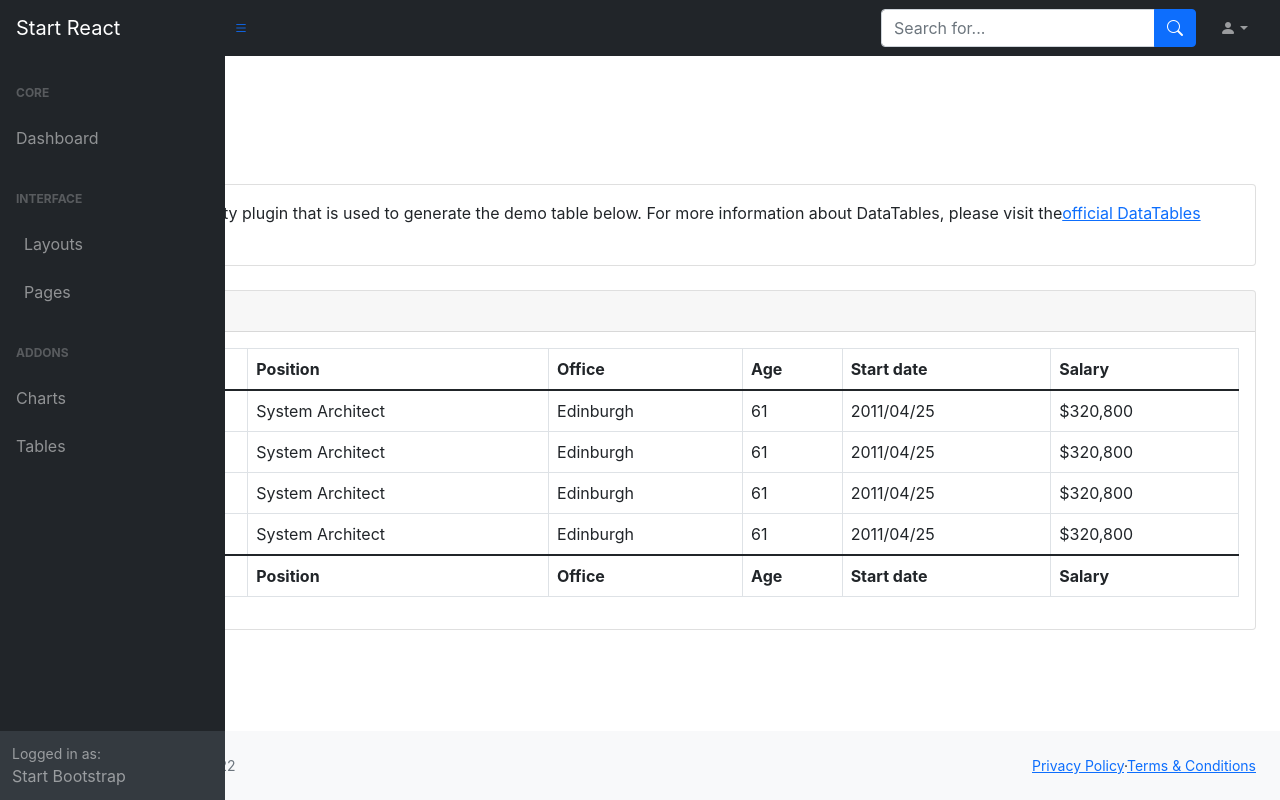
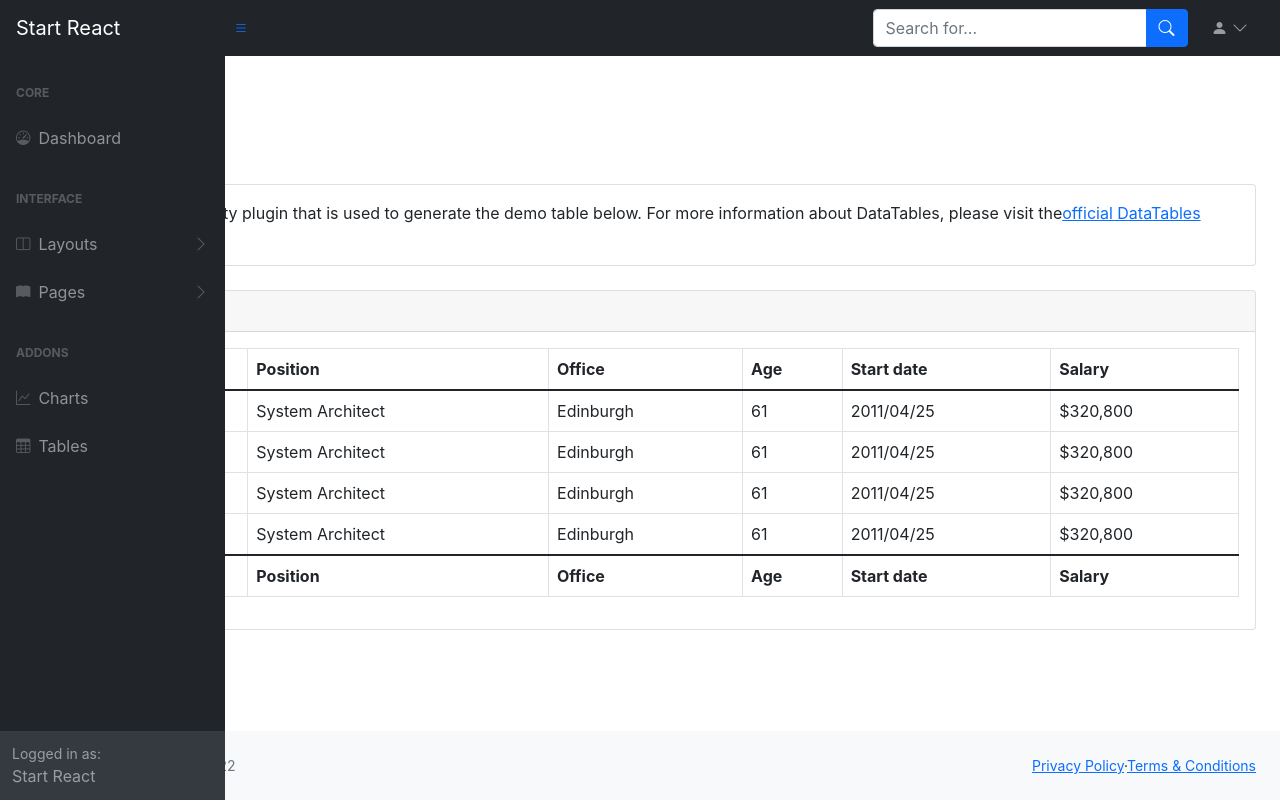
Before and after one commit to Noums26/hei-td00-el1-pt2-react, a React (Create React App) app: page / in a window 1280 px wide. Built offline with nearby package versions, Linux system fonts and the light colour scheme; the HTML template or start-up script is replaced by a standard one.

Commit message:
feat: implementation Table

```diff
--- a/src/App.js
+++ b/src/App.js
@@ -5,7 +5,7 @@ import Table from './pages/Table';
 
 function App() {
   return (
-    <div>
+    <div className="sb-nav-fixed">
       <NavigationBar />
       <Table />
     </div>
--- /dev/null
+++ b/src/components/LogedIn.js
@@ -0,0 +1,12 @@
+import React from 'react';
+
+const LogedIn = ({identifiant}) => {
+    return (
+        <div className="sb-sidenav-footer">
+            <div className="small">Logged in as:</div>
+            {identifiant}
+        </div>
+    );
+};
+
+export default LogedIn;
--- a/src/components/NavigationBar.js
+++ b/src/components/NavigationBar.js
@@ -1,6 +1,33 @@
-import React from 'react';
+import React, { Fragment } from 'react';
 import Search from './Search';
 import { SideNavBtn } from './SideNav';
+
+export const NavMenuCollapseControler = ({cible, icon}) => {
+    let stat = false
+
+    const collapseToggle = (cible) => {
+        const comp = document.getElementById(cible)
+
+        stat = !stat
+        stat ? comp.className="" : comp.className="collapse"
+    }
+
+    return (
+        <a className="nav-link collapsed" href="#" onClick={e => collapseToggle(cible)}>
+            <div className="sb-nav-link-icon"><i className={icon}></i> <i className="bi-chevron-down"></i></div>
+        </a>
+    )
+}
+
+export const NavMenuCollapseContainer = ({id, children}) => {
+    return (
+        <div className="text-white bg-dark">
+            <ul id={id} className="collapse">
+                {children}
+            </ul>
+        </div>
+    )
+}
 
 const NavigationBar = () => {
     return (
@@ -17,14 +44,14 @@ const NavigationBar = () => {
             {/* Navbar */}
             <ul className="navbar-nav ms-auto ms-md-0 me-3 me-lg-4">
                 <li className="nav-item dropdown">
-                    <a className="nav-link dropdown-toggle" id="navbarDropdown" href="#" role="button" data-bs-toggle="dropdown" aria-expanded="false"><i className="bi-person-fill"></i></a>
-                    {/* fas fa-user fa-fw */}
-                    <ul className="dropdown-menu dropdown-menu-end" aria-labelledby="navbarDropdown">
+                    <NavMenuCollapseControler cible="navbarDropdown" icon="bi-person-fill" />
+
+                    <NavMenuCollapseContainer id="navbarDropdown">
                         <li><a className="dropdown-item" href="#!">Settings</a></li>
                         <li><a className="dropdown-item" href="#!">Activity Log</a></li>
                         <li><hr className="dropdown-divider" /></li>
                         <li><a className="dropdown-item" href="#!">Logout</a></li>
-                    </ul>
+                    </NavMenuCollapseContainer>
                 </li>
             </ul>
         </nav>
--- a/src/components/Search.js
+++ b/src/components/Search.js
@@ -6,7 +6,6 @@ const Search = () => {
             <div className="input-group">
                 <input className="form-control" type="text" placeholder="Search for..." aria-label="Search for..." aria-describedby="btnNavbarSearch" />
                 <button className="btn btn-primary" id="btnNavbarSearch" type="button"><i className="bi-search"></i></button>
-                {/* fas fa-search */}
             </div>
         </form>
     );
--- a/src/components/SideNav.js
+++ b/src/components/SideNav.js
@@ -1,5 +1,4 @@
 import React from 'react';
-import SideNavLink from './SideNavLink';
 
 const SideNav = ({children}) => {
     return (
@@ -29,68 +28,54 @@ export const SideNavContainer = ({children}) => {
     )
 }
 
-export const SideNavNav = () => {
+export const SideNavMenuHeading = ({title}) => {
+    return (
+        <div className="sb-sidenav-menu-heading">
+            {title}
+        </div>
+    )
+}
+
+export const SideNavLink = ({label, target, icon}) => {
+    return (
+        <a class="nav-link" href={target}>
+            <div class="sb-nav-link-icon"><i class={icon}></i></div>
+            {label}
+        </a>
+    )
+}
+
+export const SideNavCollapseControler = ({cible, icon, label}) => {
+    let stat = false
+
+    const collapseToggle = (cible) => {
+        const comp = document.getElementById(cible)
+
+        stat = !stat
+        stat ? comp.className="" : comp.className="collapse"
+    }
+
+    return (
+        <a className="nav-link collapsed" href="#" onClick={e => collapseToggle(cible)}>
+            <div className="sb-nav-link-icon"><i className={icon}></i></div>
+            {label}
+            <div className="sb-sidenav-collapse-arrow"><i className="bi-chevron-down"></i></div>
+        </a>
+    )
+}
+
+export const SideNavCollapseContainer = ({id ,children}) => {
+    return (
+        <div className="collapse" id={id}>
+            {children}
+        </div>
+    )
+}
+
+export const SideNavNav = ({children}) => {
     return (
         <div id="layoutSidenav_nav" className=''>
-            <nav className="sb-sidenav accordion sb-sidenav-dark" id="sidenavAccordion">
-                <div className="sb-sidenav-menu">
-                    <div className="nav">
-                        <div className="sb-sidenav-menu-heading">Core</div>
-                        <SideNavLink href="index.html" label="Dashboard" icon="fas fa-tachometer-alt"/>
-
-                        <div className="sb-sidenav-menu-heading">Interface</div>
-                        <a className="nav-link collapsed" href="#" data-bs-toggle="collapse" data-bs-target="#collapseLayouts" aria-expanded="false" aria-controls="collapseLayouts">
-                            <div className="sb-nav-link-icon"><i className="fas fa-columns"></i></div>
-                            Layouts
-                            <div className="sb-sidenav-collapse-arrow"><i className="fas fa-angle-down"></i></div>
-                        </a>
-                        <div className="collapse" id="collapseLayouts" aria-labelledby="headingOne" data-bs-parent="#sidenavAccordion">
-                            <nav className="sb-sidenav-menu-nested nav">
-                                <a className="nav-link" href="layout-static.html">Static Navigation</a>
-                                <a className="nav-link" href="layout-sidenav-light.html">Light Sidenav</a>
-                            </nav>
-                        </div>
-                        <a className="nav-link collapsed" href="#" data-bs-toggle="collapse" data-bs-target="#collapsePages" aria-expanded="false" aria-controls="collapsePages">
-                            <div className="sb-nav-link-icon"><i className="fas fa-book-open"></i></div>
-                            Pages
-                            <div className="sb-sidenav-collapse-arrow"><i className="fas fa-angle-down"></i></div>
-                        </a>
-                        <div className="collapse" id="collapsePages" aria-labelledby="headingTwo" data-bs-parent="#sidenavAccordion">
-                            <nav className="sb-sidenav-menu-nested nav accordion" id="sidenavAccordionPages">
-                                <a className="nav-link collapsed" href="#" data-bs-toggle="collapse" data-bs-target="#pagesCollapseAuth" aria-expanded="false" aria-controls="pagesCollapseAuth">
-                                    Authentication
-                                    <div className="sb-sidenav-collapse-arrow"><i className="fas fa-angle-down"></i></div>
-                                </a>
-                                <div className="collapse" id="pagesCollapseAuth" aria-labelledby="headingOne" data-bs-parent="#sidenavAccordionPages">
-                                    <nav className="sb-sidenav-menu-nested nav">
-                                        <a className="nav-link" href="login.html">Login</a>
-                                        <a className="nav-link" href="register.html">Register</a>
-                                        <a className="nav-link" href="password.html">Forgot Password</a>
-                                    </nav>
-                                </div>
-                                <a className="nav-link collapsed" href="#" data-bs-toggle="collapse" data-bs-target="#pagesCollapseError" aria-expanded="false" aria-controls="pagesCollapseError">
-                                    Error
-                                    <div className="sb-sidenav-collapse-arrow"><i className="fas fa-angle-down"></i></div>
-                                </a>
-                                <div className="collapse" id="pagesCollapseError" aria-labelledby="headingOne" data-bs-parent="#sidenavAccordionPages">
-                                    <nav className="sb-sidenav-menu-nested nav">
-                                        <a className="nav-link" href="401.html">401 Page</a>
-                                        <a className="nav-link" href="404.html">404 Page</a>
-                                        <a className="nav-link" href="500.html">500 Page</a>
-                                    </nav>
-                                </div>
-                            </nav>
-                        </div>
-                        <div className="sb-sidenav-menu-heading">Addons</div>
-                        <SideNavLink href="charts.html" label="Charts" icon="fas fa-chart-area" />
-                        <SideNavLink href="tables.html" label="Tables" icon="fas fa-table" />
-                    </div>
-                </div>
-                <div className="sb-sidenav-footer">
-                    <div className="small">Logged in as:</div>
-                    Start Bootstrap
-                </div>
-            </nav>
+            {children}
         </div>
     );
 };
--- a/src/components/SideNavLink.js
+++ b/src/components/SideNavLink.js
@@ -3,8 +3,7 @@ import React from 'react';
 const SideNavLink = ({href, label, icon}) => {
     return (
         <a className="nav-link" href="index.html">
-            <div className={href}><i className={icon}></i></div>
-            {label}
+            <div className={href}><i className={icon}></i> {label}</div>
         </a>
     );
 };
--- a/src/pages/Table.js
+++ b/src/pages/Table.js
@@ -1,14 +1,64 @@
 import React from 'react';
-import SideNav, { SideNavContainer, SideNavNav } from '../components/SideNav';
+import SideNav, { SideNavCollapseContainer, SideNavCollapseControler, SideNavContainer, SideNavLink, SideNavMenuHeading, SideNavNav } from '../components/SideNav';
 import {data} from '../components/data'
 import DataTable, { DataTableBody, DataTableCell, DataTableHeader } from '../components/DataTable';
 import CardMaster from '../components/CardMaster';
 import BreadCrumb from '../components/BreadCrumb';
+import LogedIn from '../components/LogedIn';
 
 const Table = () => {
     return (
         <SideNav>
-            <SideNavNav />
+            <SideNavNav>
+                <nav className="sb-sidenav accordion sb-sidenav-dark" id="sidenavAccordion">
+                    <div className="sb-sidenav-menu">
+                        <div className="nav">
+                            <SideNavMenuHeading title='Core' />
+                            <SideNavLink target="index.html" label="Dashboard" icon="bi-speedometer"/>
+
+                            <SideNavMenuHeading title='Interface' />
+
+                            <SideNavCollapseControler cible="collapseLayouts" icon="bi-layout-split" label="Layouts" />
+                            <SideNavCollapseContainer id="collapseLayouts">
+                                <nav className="sb-sidenav-menu-nested nav">
+                                    <a className="nav-link" href="layout-static.html">Static Navigation</a>
+                                    <a className="nav-link" href="layout-sidenav-light.html">Light Sidenav</a>
+                                </nav>
+                            </SideNavCollapseContainer>
+
+                            <SideNavCollapseControler cible="collapsePages" icon="bi-book-fill" label="Pages" />
+
+                            <SideNavCollapseContainer id="collapsePages">
+                                <nav className="sb-sidenav-menu-nested nav accordion">
+                                <SideNavCollapseControler cible="pagesCollapseAuth" icon="" label="Authentication" />
+
+                                <SideNavCollapseContainer id="pagesCollapseAuth">
+                                    <nav className="sb-sidenav-menu-nested nav">
+                                        <a className="nav-link" href="login.html">Login</a>
+                                        <a className="nav-link" href="register.html">Register</a>
+                                        <a className="nav-link" href="password.html">Forgot Password</a>
+                                    </nav>
+                                </SideNavCollapseContainer>
+                                <SideNavCollapseControler cible="pagesCollapseError" icon="" label="Error" />
+
+                                <SideNavCollapseContainer id="pagesCollapseError">
+                                    <nav className="sb-sidenav-menu-nested nav">
+                                        <a className="nav-link" href="401.html">401 Page</a>
+                                        <a className="nav-link" href="404.html">404 Page</a>
+                                        <a className="nav-link" href="500.html">500 Page</a>
+                                    </nav>
+                                </SideNavCollapseContainer>
+                                </nav>
+                            </SideNavCollapseContainer>
+                            <SideNavMenuHeading title='Addons' />
+
+                            <SideNavLink target="charts.html" label="Charts" icon="bi-graph-up" />
+                            <SideNavLink target="tables.html" label="Tables" icon="bi-table" />
+                        </div>
+                    </div>
+                    <LogedIn identifiant="Start React" />
+                </nav>
+            </SideNavNav>
             <SideNavContainer>
                 <main>
                     <div className="container-fluid px-4">
```
